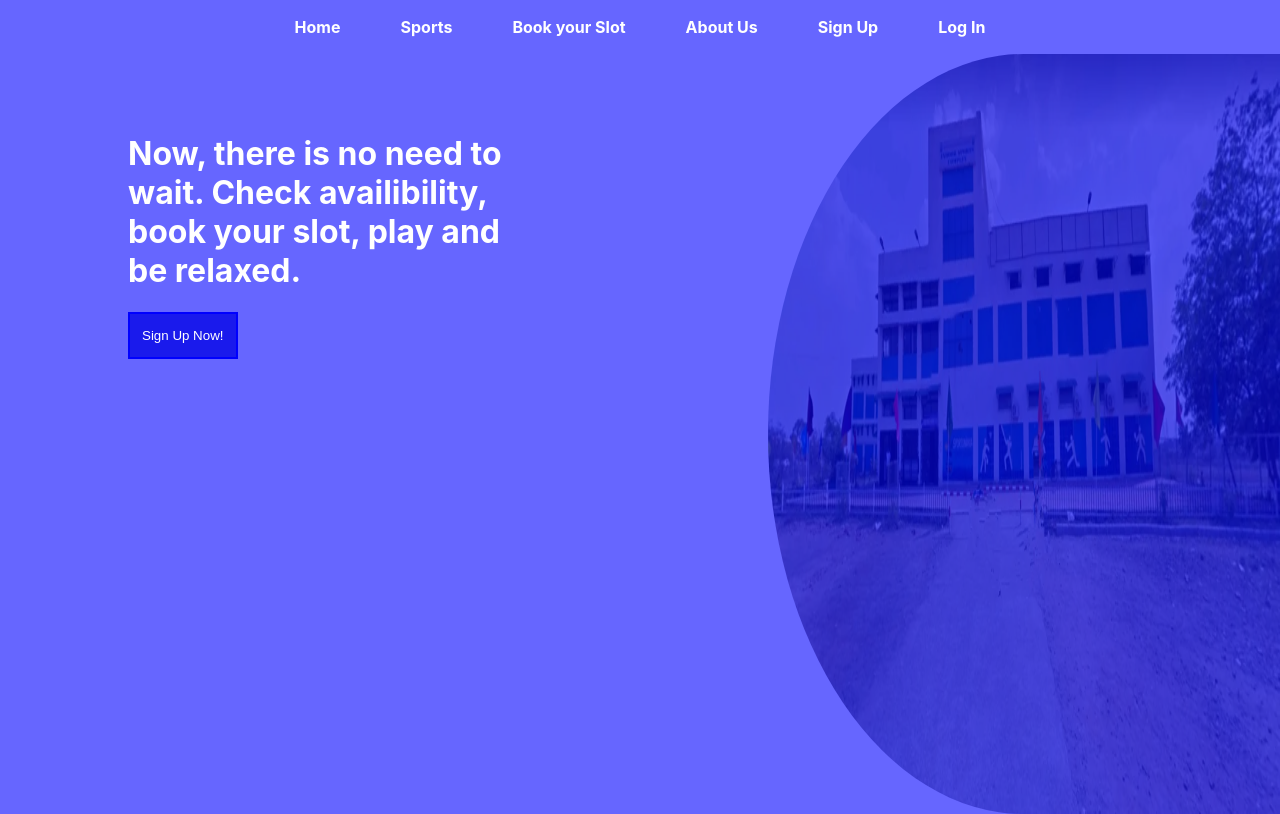
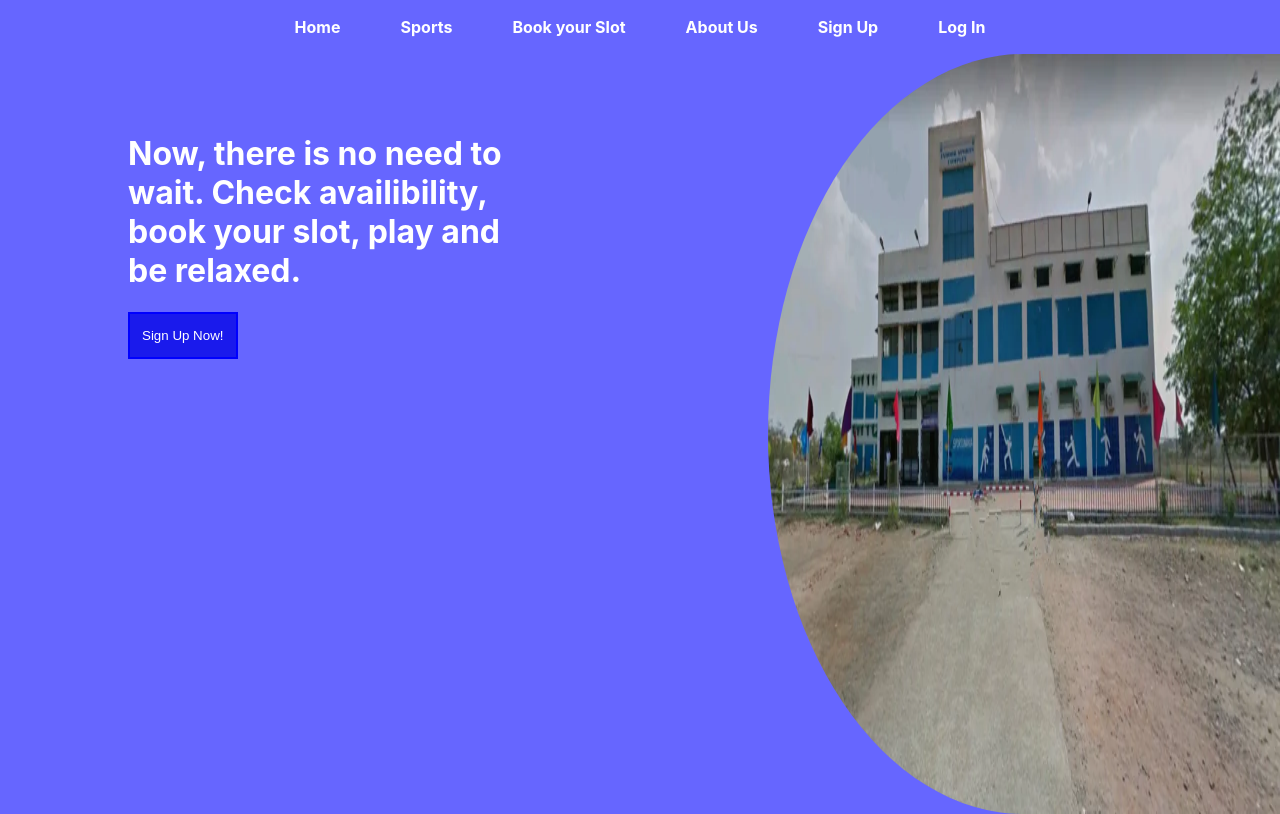
Before and after one commit to Natashaj02/Sports_Complex, a React (Create React App) app in the folder sports-complex/: page / in a window 1280 px wide. Built offline with nearby package versions, Linux system fonts and the light colour scheme.

Commit message:
Home Page modified

```diff
--- a/sports-complex/src/App.css
+++ b/sports-complex/src/App.css
@@ -10,6 +10,7 @@
   padding: 14px 8px;
   position: sticky;
   top:0px;
+  z-index:1;
 }
 .navbar ul{
   display:flex;
@@ -36,7 +37,6 @@
   right:0px;
   border-top-left-radius:50% ;
   border-bottom-left-radius:50% ;
-  z-index:-1;
 }
 .body{
   width:100%;
```
